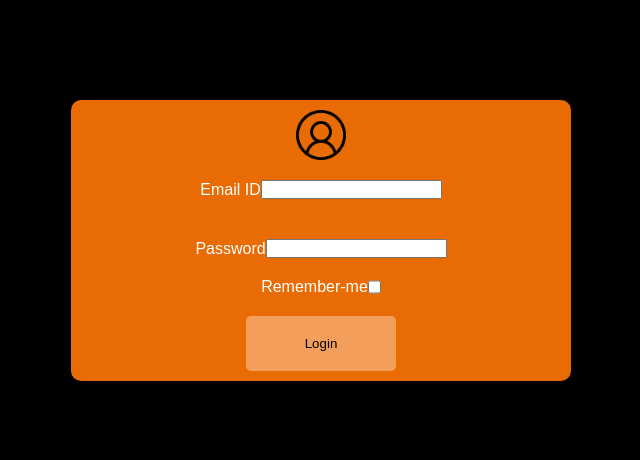
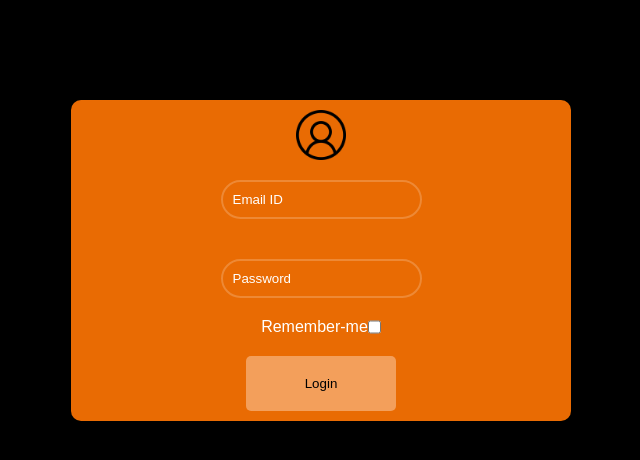
Before and after one commit to Jackez01/Tela-de-login, a plain HTML site: page index.html in a window 1280 px wide. Shown: the whole page, without its empty margins (319-959 px from the left). Drawn offline with Linux system fonts and the light colour scheme; a web font is replaced by a local one.

Commit message:
Estilização da caixa de e-mail e senha

```diff
--- a/index.html
+++ b/index.html
@@ -22,13 +22,13 @@
     </div>
 
     <div class="input-wrapper">
-      <label for="email-login">Email ID</label>
-      <input type="email" id="email-login" required/>
+      <label for="email-login"></label>
+      <input type="email" id="email-login" placeholder="Email ID" required/>
     </div>
 
     <div class="input-wrapper">
-      <label for="login-password">Password</label>
-      <input type="password" id="login-password" required/>
+      <label for="login-password"></label>
+      <input type="password" id="login-password" placeholder="Password" required/>
     </div>
 
     <div class="checkbox-wrapper">
--- a/style.css
+++ b/style.css
@@ -23,7 +23,6 @@ body {
 .page {
   background-color: #e96b03;
   width: 500px;
-  weight:500px;
   margin: auto;
 
   display: flex;
@@ -38,6 +37,22 @@ body {
   align-items: center;
   justify-content: center;
   padding: 20px;
+  width: 100%;
+
+}
+
+.input-wrapper input {
+  padding: 10px;
+  width: 100%;
+  height: 100%;
+  background: transparent;
+  outline: none;
+  border: 2px solid rgba(255, 255, 255, .2);
+  border-radius: 40px;
+}
+
+.input-wrapper input::placeholder{
+  color: white;
 }
 
 .checkbox-wrapper {
@@ -50,6 +65,7 @@ body {
 
 fieldset {
   border: none;
+
 }
 
 /* botão */
```
